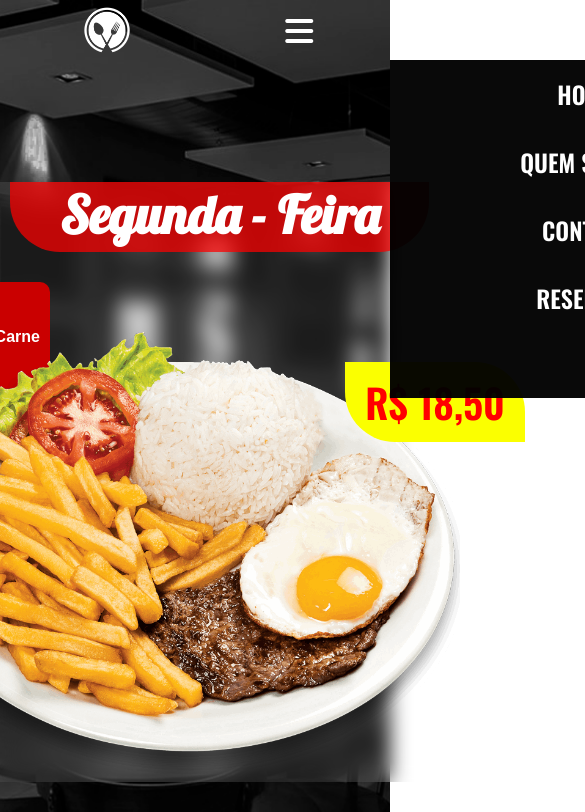
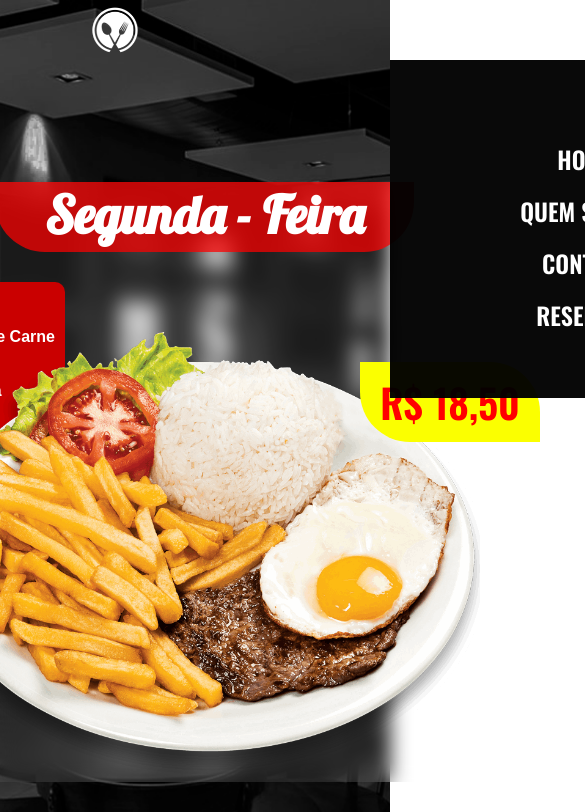
Before and after one commit to opradomatheus/Restaurante, a plain HTML site: page index.html in a window 390 px wide. Shown: the top 812 px of the page, 585 px wide, since content can reach past the window. Drawn offline with nearby package versions, Linux system fonts and the light colour scheme.

Commit message:
Update Styles.css

```diff
--- a/Styles/Styles.css
+++ b/Styles/Styles.css
@@ -119,7 +119,7 @@ section.home
 .prato-dia
 {
     position: absolute;
-    left: 315px;
+    left: 290px;
 
     font-family: var(--ff2);
     font-size: 52px;
@@ -737,7 +737,7 @@ div.img
     }
   }
 
-  @media screen and (min-width: 1050px) {
+  @media screen and (max-width: 1050px) {
 
 
     .nav__item {
@@ -759,6 +759,46 @@ div.img
       justify-content: center;
       align-items: center;
     }
+
+.baccodecomer
+{
+
+ width: 850px;
+ height: 600px;
+
+}
+
+.prato-dia
+{
+
+    left: 225px;
+
+    font-family: var(--ff2);
+    font-size: 52px;
+}
+
+
+
+.decomer
+{
+
+    top: 150px;
+    left: 160px;
+    width: 550px;
+    z-index: 3;
+}
+
+.ingredientes
+{
+    left: 170px;
+}
+
+.preco
+{
+    left: 590px;
+}
+
+
 
 
   }
```
